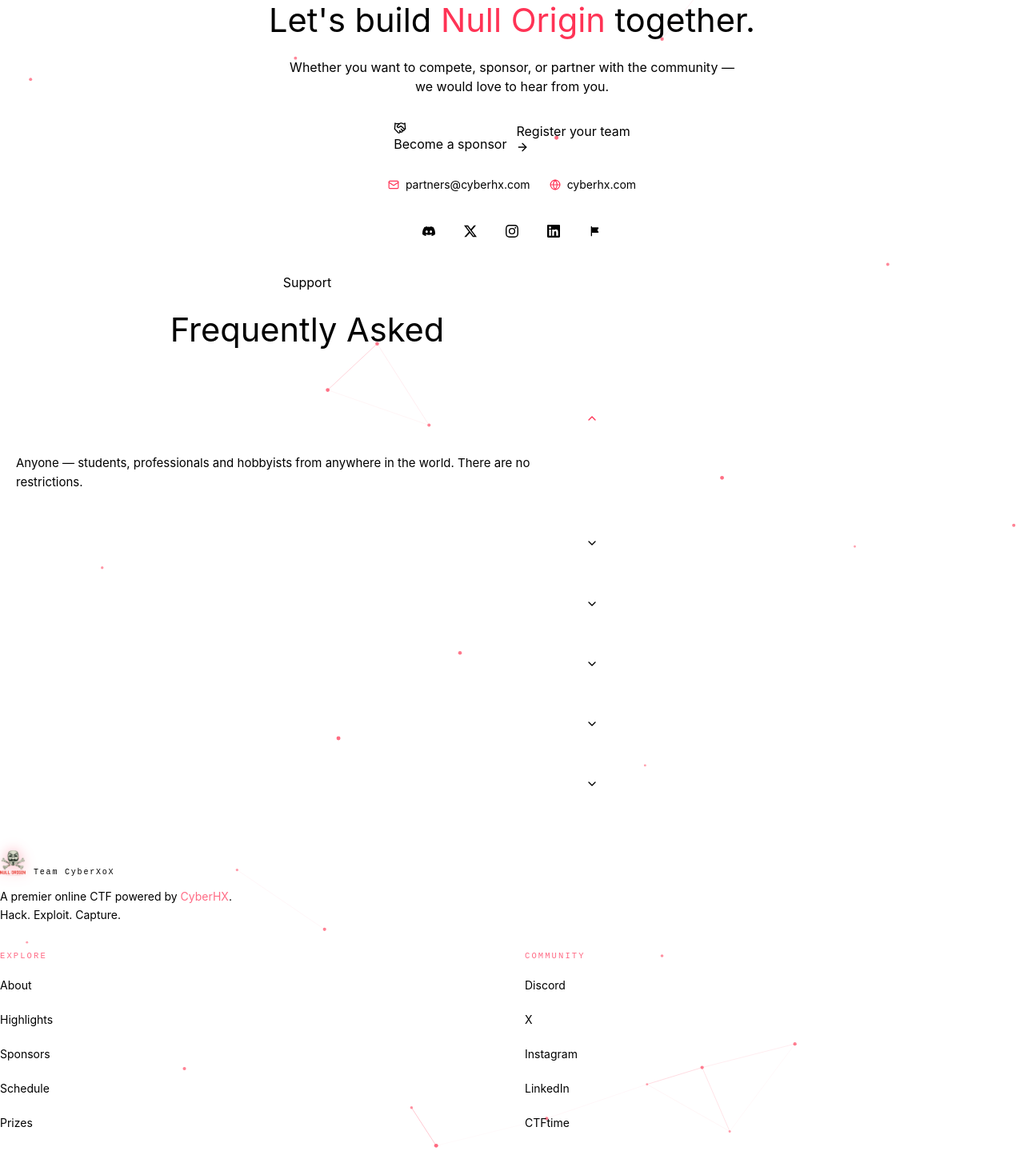
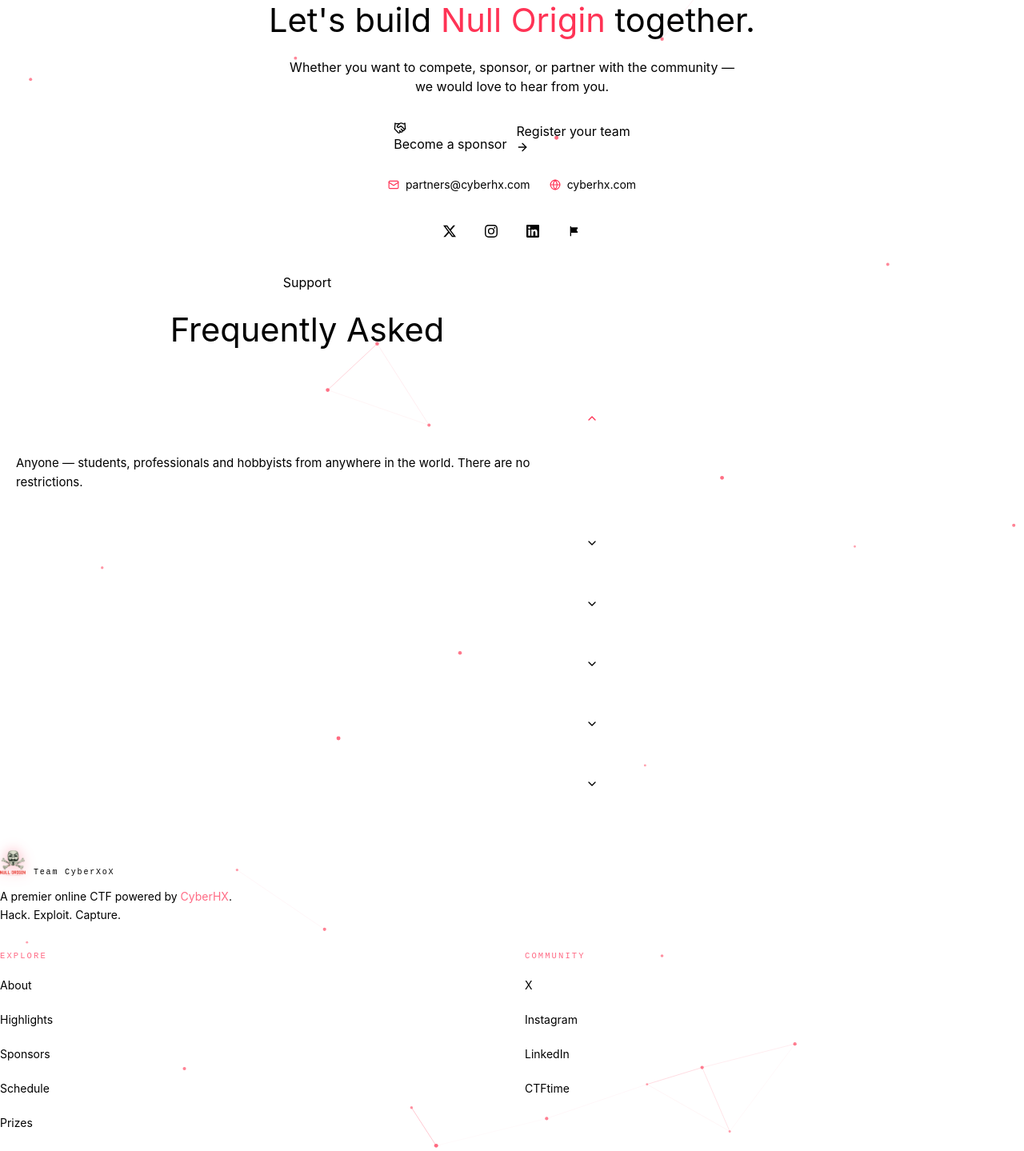
Before and after one commit to Amansinghtomar12/NullOrigin_ShadowCopy, a React (Vite) app: page / in a window 1280 px wide. Shown: the part 9241-10680 px from the top of the page at 80% size. Built offline with nearby package versions, Linux system fonts and the light colour scheme; a web font is replaced by a local one.

Commit message:
Wire in the real social profiles
X, Instagram and LinkedIn now point at the Null Origin accounts, and
CTFtime at the event page. Discord's invite isn't live yet, so its
entry carries an empty href and both social rows skip entries without
one — the icon returns the moment the invite lands.

```diff
--- a/src/components/SiteFooter.tsx
+++ b/src/components/SiteFooter.tsx
@@ -54,7 +54,7 @@
         <div>
           <p className="font-mono text-[10.5px] tracking-[0.2em] uppercase text-red-400 mb-3">Community</p>
           <div className="space-y-2.5">
-            {SOCIALS.map((s) => (
+            {SOCIALS.filter((s) => s.href).map((s) => (
               <a
                 key={s.name}
                 href={s.href}
--- a/src/components/sections/Closer.tsx
+++ b/src/components/sections/Closer.tsx
@@ -52,7 +52,7 @@
               </a>
             </div>
             <div className="flex items-center justify-center gap-3 mt-7">
-              {SOCIALS.map((s) => (
+              {SOCIALS.filter((s) => s.href).map((s) => (
                 <a
                   key={s.name}
                   href={s.href}
--- a/src/constants/index.ts
+++ b/src/constants/index.ts
@@ -61,25 +61,27 @@
 export const SOCIALS = [
   {
     name: "Discord",
-    href: "https://discord.gg/6NhwhVmmM",
+    // No live invite yet — an empty href hides the icon until the
+    // server opens closer to the event.
+    href: "",
     color: "#5865F2",
     svg: "M20.317 4.37a19.8 19.8 0 0 0-4.885-1.515.074.074 0 0 0-.079.037c-.21.375-.444.864-.608 1.25a18.27 18.27 0 0 0-5.487 0 12.6 12.6 0 0 0-.617-1.25.077.077 0 0 0-.079-.037A19.7 19.7 0 0 0 3.677 4.37a.07.07 0 0 0-.032.027C.533 9.046-.32 13.58.099 18.057a.08.08 0 0 0 .034.054 19.9 19.9 0 0 0 5.993 3.03.078.078 0 0 0 .084-.028c.462-.63.874-1.295 1.226-1.994a.076.076 0 0 0-.041-.106 13.1 13.1 0 0 1-1.872-.892.077.077 0 0 1-.008-.128c.126-.094.252-.192.373-.292a.074.074 0 0 1 .077-.01c3.928 1.793 8.18 1.793 12.062 0a.074.074 0 0 1 .078.01c.12.1.246.198.373.292a.077.077 0 0 1-.006.127 12.3 12.3 0 0 1-1.873.892.077.077 0 0 0-.041.107c.36.698.772 1.362 1.225 1.993a.076.076 0 0 0 .084.028 19.84 19.84 0 0 0 6.002-3.03.077.077 0 0 0 .032-.054c.5-5.177-.838-9.674-3.549-13.66a.06.06 0 0 0-.031-.03zM8.02 15.33c-1.183 0-2.157-1.085-2.157-2.419 0-1.333.956-2.419 2.157-2.419 1.21 0 2.176 1.096 2.157 2.42 0 1.333-.956 2.418-2.157 2.418zm7.975 0c-1.183 0-2.157-1.085-2.157-2.419 0-1.333.955-2.419 2.157-2.419 1.21 0 2.176 1.096 2.157 2.42 0 1.333-.946 2.418-2.157 2.418z",
   },
   {
     name: "X",
-    href: "#",
+    href: "https://x.com/nulloriginctf",
     color: "#fff",
     svg: "M18.901 1.153h3.68l-8.04 9.19L24 22.846h-7.406l-5.8-7.584-6.638 7.584H.474l8.6-9.83L0 1.154h7.594l5.243 6.932ZM17.61 20.644h2.039L6.486 3.24H4.298Z",
   },
   {
     name: "Instagram",
-    href: "#",
+    href: "https://www.instagram.com/nulloriginCTF",
     color: "#E1306C",
     svg: "M12 2.163c3.204 0 3.584.012 4.85.07 3.252.148 4.771 1.691 4.919 4.919.058 1.265.069 1.645.069 4.849 0 3.205-.012 3.584-.069 4.849-.149 3.225-1.664 4.771-4.919 4.919-1.266.058-1.644.07-4.85.07-3.204 0-3.584-.012-4.849-.07-3.26-.149-4.771-1.699-4.919-4.92-.058-1.265-.07-1.644-.07-4.849 0-3.204.013-3.583.07-4.849.149-3.227 1.664-4.771 4.919-4.919 1.266-.057 1.645-.069 4.849-.069zM12 0C8.741 0 8.333.014 7.053.072 2.695.272.273 2.69.073 7.052.014 8.333 0 8.741 0 12c0 3.259.014 3.668.072 4.948.2 4.358 2.618 6.78 6.98 6.98C8.333 23.986 8.741 24 12 24c3.259 0 3.668-.014 4.948-.072 4.354-.2 6.782-2.618 6.979-6.98.059-1.28.073-1.689.073-4.948 0-3.259-.014-3.667-.072-4.947-.196-4.354-2.617-6.78-6.979-6.98C15.668.014 15.259 0 12 0zm0 5.838a6.162 6.162 0 1 0 0 12.324 6.162 6.162 0 0 0 0-12.324zM12 16a4 4 0 1 1 0-8 4 4 0 0 1 0 8zm6.406-11.845a1.44 1.44 0 1 0 0 2.881 1.44 1.44 0 0 0 0-2.881z",
   },
   {
     name: "LinkedIn",
-    href: "#",
+    href: "https://www.linkedin.com/company/null-origin-ctf/",
     color: "#0A66C2",
     svg: "M20.447 20.452h-3.554v-5.569c0-1.328-.027-3.037-1.852-3.037-1.853 0-2.136 1.445-2.136 2.939v5.667H9.351V9h3.414v1.561h.046c.477-.9 1.637-1.85 3.37-1.85 3.601 0 4.267 2.37 4.267 5.455v6.286zM5.337 7.433a2.062 2.062 0 1 1 0-4.125 2.062 2.062 0 0 1 0 4.125zM7.119 20.452H3.555V9h3.564v11.452zM22.225 0H1.771C.792 0 0 .774 0 1.729v20.542C0 23.227.792 24 1.771 24h20.451C23.2 24 24 23.227 24 22.271V1.729C24 .774 23.2 0 22.225 0z",
   },
```
